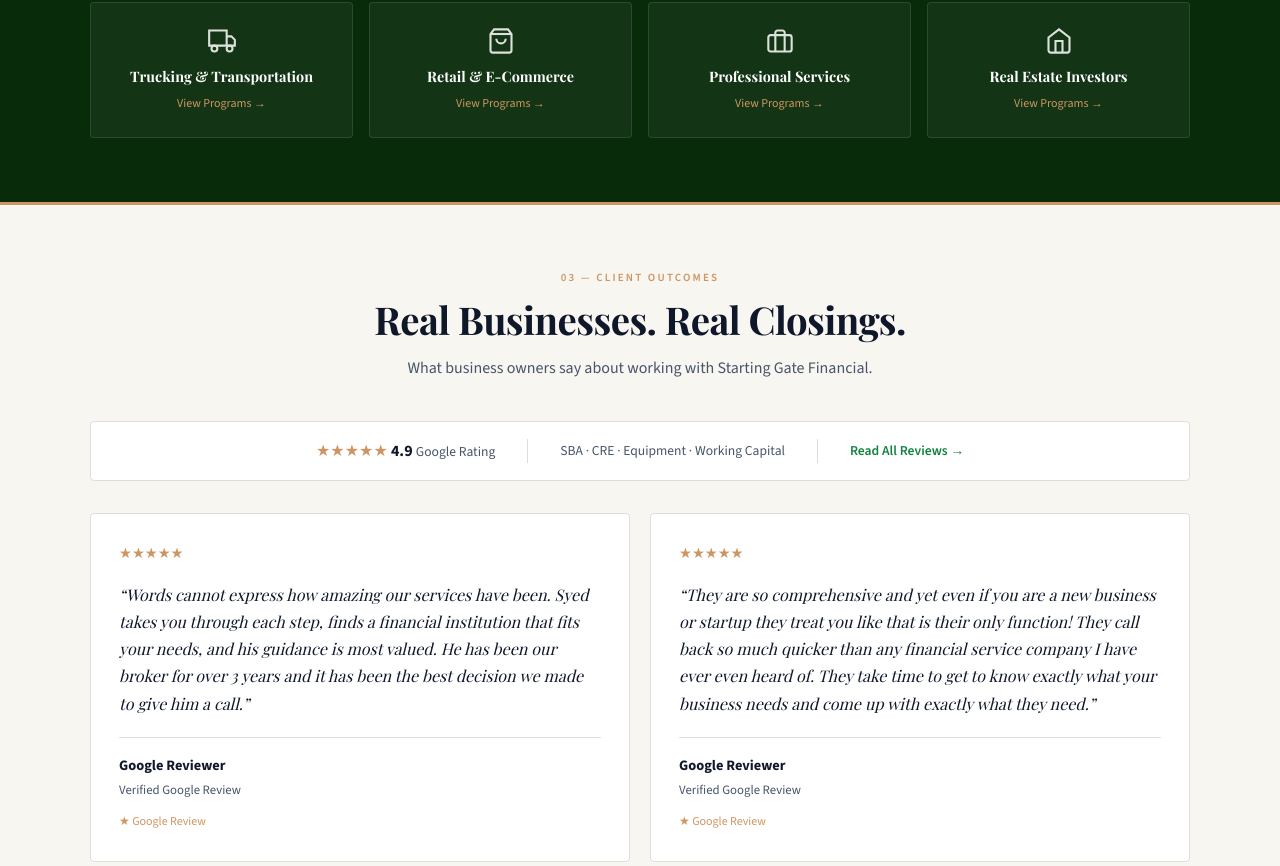
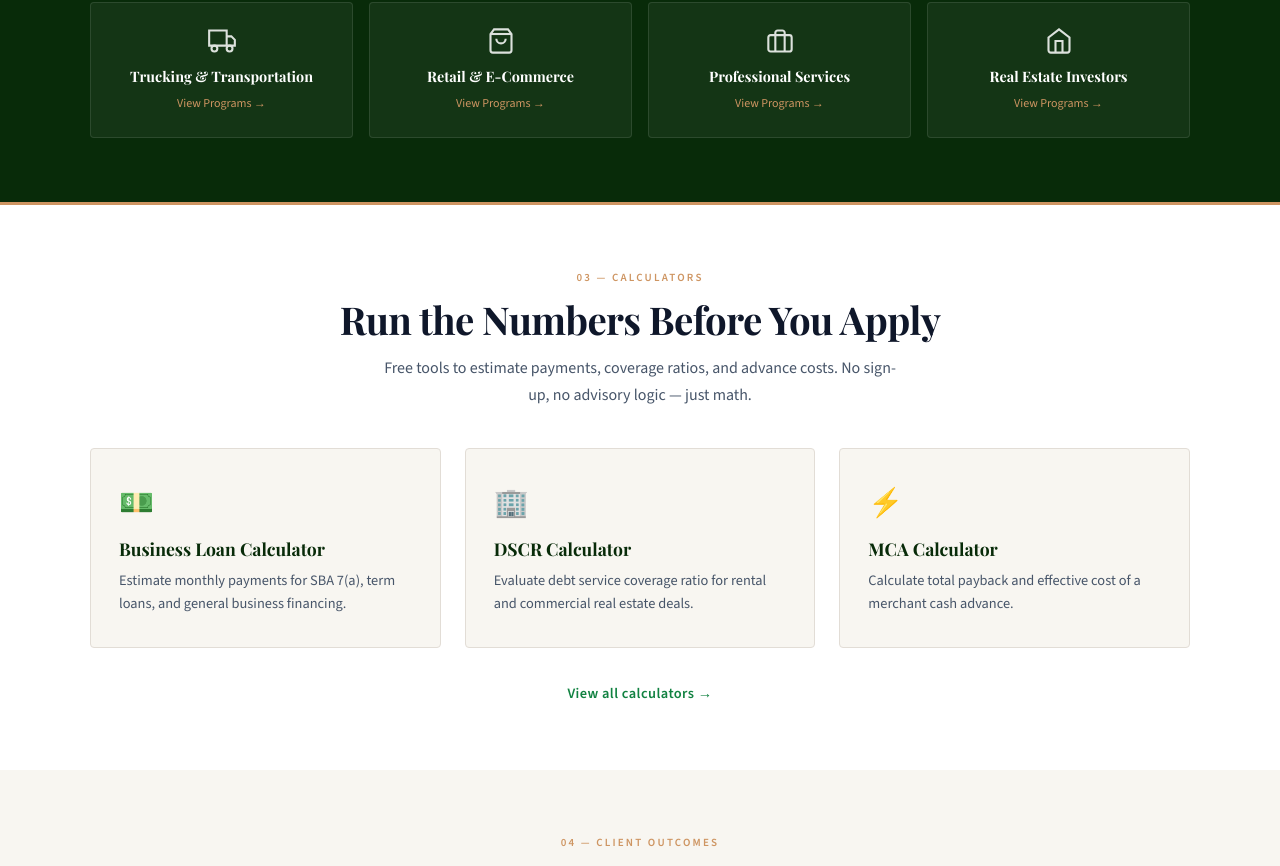
Before and after one commit to syed-sgf/sgf-site, a Next.js app: page / in a window 1280 px wide. Shown: the part 2114-2980 px from the top of the page. Built offline with nearby package versions, Linux system fonts and the light colour scheme; a web font is replaced by a local one.

Commit message:
feat: add Tools section to homepage between Industries and Testimonials

```diff
--- a/app/globals.css
+++ b/app/globals.css
@@ -598,6 +598,12 @@ p {
 }
 .sgf-calc-card:hover { border-color: #118241 !important; box-shadow: 0 4px 16px rgba(17,130,65,0.12) !important; }
 
+/* ── Tool card hover ── */
+.sgf-tool-card:hover {
+  border-color: #118241 !important;
+  box-shadow: 0 4px 16px rgba(17, 130, 65, 0.10) !important;
+}
+
 /* ── About Page Responsive ──────────────────────────────────────── */
 @media (max-width: 768px) {
   .sgf-about-industries { grid-template-columns: 1fr 1fr !important; }
--- a/app/page.tsx
+++ b/app/page.tsx
@@ -248,10 +248,100 @@ export default function HomePage() {
         </div>
       </section>
 
+      {/* ── TOOLS ── */}
+      <section style={{ padding: "4rem 2rem", background: "#fff" }}>
+        <div style={{ maxWidth: "1100px", margin: "0 auto" }}>
+          <SectionHeader
+            eyebrow="03 — Calculators"
+            h2="Run the Numbers Before You Apply"
+            sub="Free tools to estimate payments, coverage ratios, and advance costs. No sign-up, no advisory logic — just math."
+          />
+          <div style={{
+            display: "grid",
+            gridTemplateColumns: "repeat(3, 1fr)",
+            gap: "1.5rem",
+            marginTop: "2.5rem",
+          }}
+          className="sgf-tools-grid"
+          >
+            {[
+              {
+                title: "Business Loan Calculator",
+                desc: "Estimate monthly payments for SBA 7(a), term loans, and general business financing.",
+                href: "/tools/business-loan-calculator",
+                icon: "💵",
+              },
+              {
+                title: "DSCR Calculator",
+                desc: "Evaluate debt service coverage ratio for rental and commercial real estate deals.",
+                href: "/tools/dscr-calculator",
+                icon: "🏢",
+              },
+              {
+                title: "MCA Calculator",
+                desc: "Calculate total payback and effective cost of a merchant cash advance.",
+                href: "/tools/mca-calculator",
+                icon: "⚡",
+              },
+            ].map((tool) => (
+              <Link
+                key={tool.href}
+                href={tool.href}
+                className="sgf-tool-card"
+                style={{
+                  display: "block",
+                  padding: "2rem 1.75rem",
+                  border: `1px solid #E2DDD6`,
+                  borderRadius: "4px",
+                  background: "#F8F6F1",
+                  textDecoration: "none",
+                  transition: "border-color 0.2s, box-shadow 0.2s",
+                }}
+              >
+                <div style={{ fontSize: "1.75rem", marginBottom: "0.75rem" }}>{tool.icon}</div>
+                <h3 style={{
+                  fontFamily: "var(--font-playfair)",
+                  fontSize: "1.1rem",
+                  fontWeight: 700,
+                  color: "#082B09",
+                  marginBottom: "0.5rem",
+                }}>
+                  {tool.title}
+                </h3>
+                <p style={{
+                  fontFamily: "var(--font-source-sans)",
+                  fontSize: "0.9rem",
+                  color: "#475569",
+                  lineHeight: 1.6,
+                  margin: 0,
+                }}>
+                  {tool.desc}
+                </p>
+              </Link>
+            ))}
+          </div>
+          <div style={{ textAlign: "center", marginTop: "2rem" }}>
+            <Link
+              href="/tools"
+              style={{
+                fontFamily: "var(--font-source-sans)",
+                fontSize: "0.9rem",
+                color: "#118241",
+                textDecoration: "none",
+                fontWeight: 600,
+                letterSpacing: "0.03em",
+              }}
+            >
+              View all calculators →
+            </Link>
+          </div>
+        </div>
+      </section>
+
       {/* ── TESTIMONIALS ── */}
       <section style={{ padding: "4rem 2rem", background: G.cream }}>
         <div style={{ maxWidth: "1100px", margin: "0 auto" }}>
-          <SectionHeader eyebrow="03 — Client Outcomes" h2="Real Businesses. Real Closings." sub="What business owners say about working with Starting Gate Financial." />
+          <SectionHeader eyebrow="04 — Client Outcomes" h2="Real Businesses. Real Closings." sub="What business owners say about working with Starting Gate Financial." />
 
           {/* Rating bar */}
           <div style={{ display: "flex", alignItems: "center", justifyContent: "center", gap: "2rem", padding: "1rem 2rem", background: "#fff", border: `1px solid ${G.border}`, borderRadius: "4px", marginBottom: "2rem", flexWrap: "wrap" }}>
```
